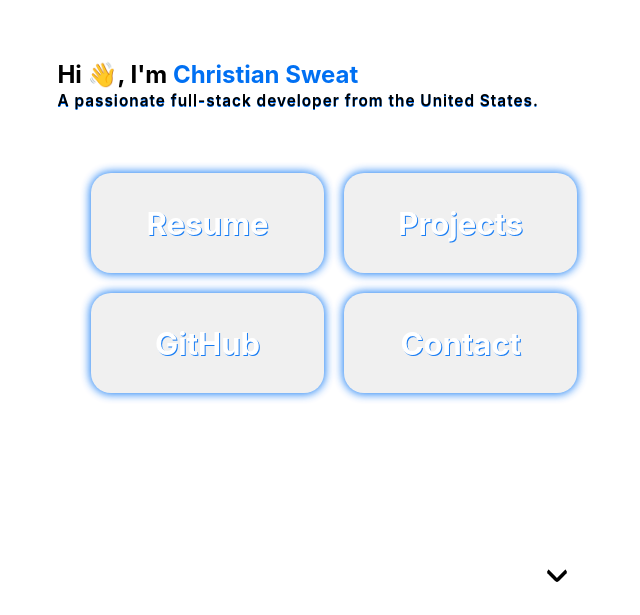
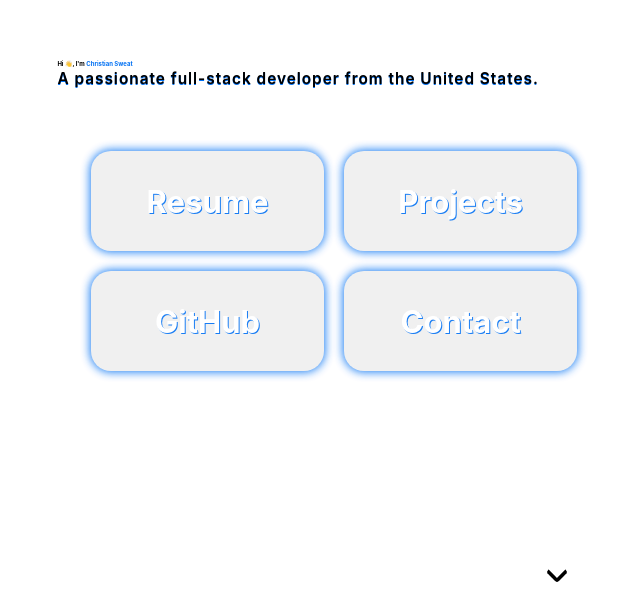
Before and after one commit to csweat03/sweat-portfolio, a Next.js app: page / in a window 1280 px wide. Shown: the part 185-800 px from the top of the page, without its empty margins (63-703 px from the left). Built offline with nearby package versions, Linux system fonts and the light colour scheme.

Commit message:
Trying different values for font size

```diff
--- a/pages/components/IntroText.js
+++ b/pages/components/IntroText.js
@@ -6,7 +6,7 @@ const styles = {
   },
   h1: {
     "letterSpacing": "0px",
-    "fontSize": "3vh",
+    "fontSize": "10%",
     "margin": "2px"
   },
   h3: {
```
